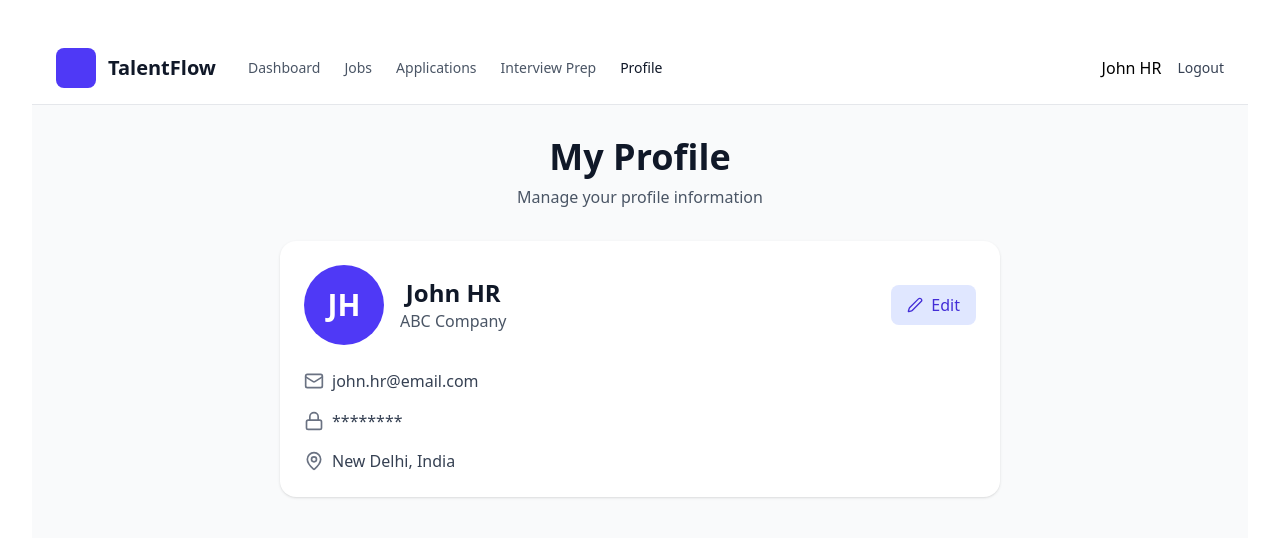
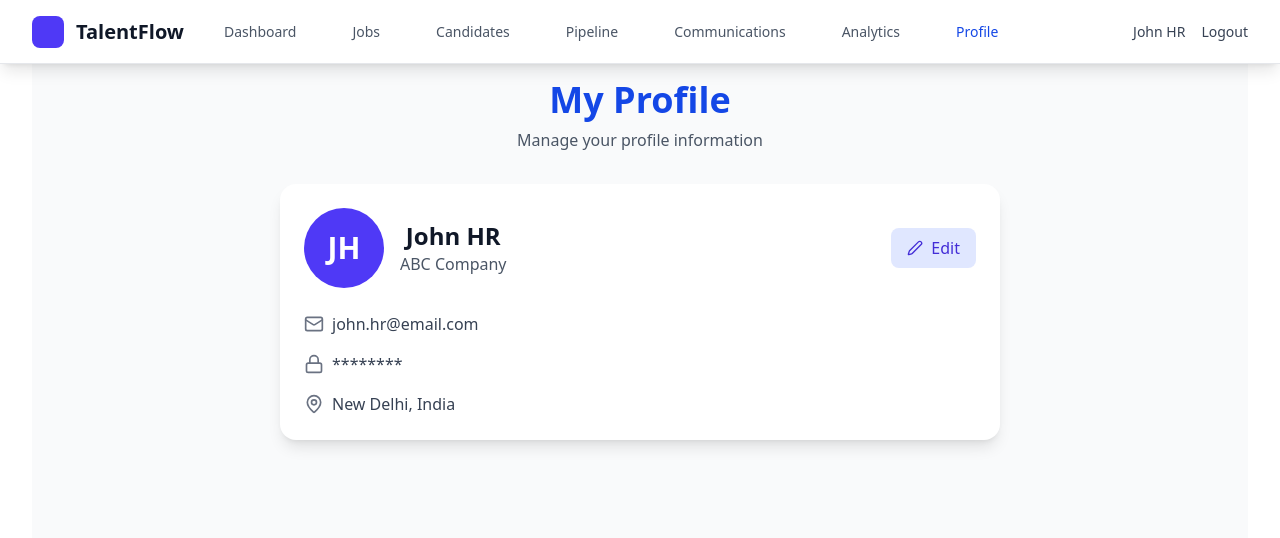
Before and after one commit to 22f1000288/soft-engg-project-sep-2025-se-SEP-team_6, a React (Vite) app in the folder hrms-project/: page /hr-profile in a window 1280 px wide. Shown: the top 538 px of the page. Built offline with nearby package versions, Linux system fonts and the light colour scheme.

Commit message:
Routing issue Fixed and HR Profile added in Navbar

```diff
--- a/hrms-project/src/App.jsx
+++ b/hrms-project/src/App.jsx
@@ -38,7 +38,7 @@ function App() {
         <Route path="/candidate-applications" element={<CandidateApplications />} />
         <Route path="/interview-prep" element={<InterviewPrep />} />
         <Route path="/kanban-board" element={<KanbanBoard />} />
-        <Route path="/profile" element={<CandidateProfilePage />} />
+        <Route path="/candidate-profile" element={<CandidateProfilePage />} />
         <Route path="/hr-profile" element={<HRProfilePage />} />
       </Routes>
     </Router>
--- a/hrms-project/src/components/CandidateNavbar.jsx
+++ b/hrms-project/src/components/CandidateNavbar.jsx
@@ -15,7 +15,7 @@ export default function CandidateNavbar({
     { label: "Jobs", to: "/candidate-jobs" },
     { label: "Applications", to: "/candidate-applications" },
     { label: "Interview Prep", to: "/interview-prep" },
-    { label: "Profile", to: "/profile" },
+    { label: "Profile", to: "/candidate-profile" },
   ],
   userName = "Pralhad Singh",
   brand = { title: "TalentFlow" },
--- a/hrms-project/src/components/CandidateProfile.jsx
+++ b/hrms-project/src/components/CandidateProfile.jsx
@@ -44,7 +44,7 @@ export default function CandidateProfilePage(props) {
           <p className="text-gray-600">Manage your profile information</p>
         </div>
 
-        <div className="bg-white rounded-2xl p-6 shadow-sm space-y-6">
+        <div className="bg-white rounded-2xl p-6 shadow-lg space-y-6">
           {/* Personal Info */}
           {!isEditing ? (
             <>
--- a/hrms-project/src/components/HRNavbar.jsx
+++ b/hrms-project/src/components/HRNavbar.jsx
@@ -12,6 +12,7 @@ export default function Navbar({
     { label: "Pipeline", to: "/kanban-board" },
     { label: "Communications", to: "/communications" },
     { label: "Analytics", to: "/analytics" },
+    { label: "Profile", to: "/hr-profile" }
     // { label: "Schedule", to: "/schedule" },
   ],
   userName = "User",
--- a/hrms-project/src/components/HRProfile.jsx
+++ b/hrms-project/src/components/HRProfile.jsx
@@ -1,5 +1,6 @@
 import React, { useState } from 'react';
 import { User, Mail, Lock, Edit2, Calendar, MapPin } from 'lucide-react';
+import HRNavbar from '../components/HRNavbar';
 
 // Mock profile data (replace with props or API response)
 const initialProfile = {
@@ -28,53 +29,19 @@ export default function HRProfilePage(props) {
     setIsEditing(false);
   };
 
-  // Navigation logic (mimics dashboard)
-  const navItems = ['Dashboard', 'Jobs', 'Applications', 'Interview Prep', 'Profile'];
-  const [activeTab, setActiveTab] = useState('Profile');
-
   return (
     <div className="min-h-screen bg-gray-50">
       {/* Header */}
-      <header className="bg-white border-b border-gray-200 px-6 py-4">
-        <div className="max-w-7xl mx-auto flex items-center justify-between">
-          <div className="flex items-center gap-8">
-            <div className="flex items-center gap-3">
-              <div className="w-10 h-10 bg-indigo-600 rounded-lg"></div>
-              <span className="text-xl font-semibold text-gray-900">TalentFlow</span>
-            </div>
-            <nav className="flex gap-6">
-              {navItems.map((item) => (
-                <button
-                  key={item}
-                  onClick={() => setActiveTab(item)}
-                  className={`text-sm font-medium transition ${
-                    activeTab === item
-                      ? 'text-gray-900'
-                      : 'text-gray-600 hover:text-gray-900'
-                  }`}
-                >
-                  {item}
-                </button>
-              ))}
-            </nav>
-          </div>
-          <div className="flex items-center gap-4">
-            <div>{profile.name}</div>
-            <div className="flex items-center gap-2">
-              <span onClick={() => props.handleLogout?.()} className="text-sm text-gray-700 cursor-pointer">Logout</span>
-            </div>
-          </div>
-        </div>
-      </header>
+      <HRNavbar userName={props?.userName || "John HR"} />
 
       {/* Main Profile Content */}
-      <main className="max-w-3xl mx-auto px-6 py-8">
+      <main className="max-w-3xl mx-auto px-6 py-12">
         <div className="mb-8">
-          <h1 className="text-4xl font-bold text-gray-900 mb-2">My Profile</h1>
+          <h1 className="text-4xl font-bold text-blue-700 mb-2">My Profile</h1>
           <p className="text-gray-600">Manage your profile information</p>
         </div>
 
-        <div className="bg-white rounded-2xl p-6 shadow-sm space-y-6">
+        <div className="bg-white rounded-2xl p-6 shadow-lg space-y-6">
           {/* Personal Info */}
           {!isEditing ? (
             <>
--- a/hrms-project/src/pages/LoginPage.jsx
+++ b/hrms-project/src/pages/LoginPage.jsx
@@ -1,165 +1,184 @@
-import React, { useState, useEffect } from 'react';
-import { User, Briefcase, Shield, Mail, Lock, Eye, EyeOff, CheckCircle, Clock, XCircle } from 'lucide-react';
-import AdminDashboard from './AdminDashboard';
-import HRDashboard from './HRDashboard';
-import CandidateDashboard from './CandidateDashboard';
+import React, { useState, useEffect } from "react";
+import {
+  User,
+  Briefcase,
+  Shield,
+  Mail,
+  Lock,
+  Eye,
+  EyeOff,
+  CheckCircle,
+  Clock,
+  XCircle,
+} from "lucide-react";
 import { useNavigate } from "react-router-dom";
 
 const AuthSystem = () => {
   const [isLogin, setIsLogin] = useState(true);
-  const [userRole, setUserRole] = useState('admin');
+  const [userRole, setUserRole] = useState("admin");
   const [showPassword, setShowPassword] = useState(false);
-  const [loggedInUser, setLoggedInUser] = useState(null);
+  const [_loggedInUser, setLoggedInUser] = useState(null);
+  const navigate = useNavigate();
 
-
-  const [users, setUsers] = useState([]);
+  const [_users, setUsers] = useState([]);
 
   useEffect(() => {
-    fetch('http://localhost:8000/users')
-      .then(res => res.json())
-      .then(data => setUsers(data));
-  },[])
+    fetch("http://localhost:8000/users")
+      .then((res) => res.json())
+      .then((data) => setUsers(data));
+  }, []);
 
-
-  const [applications, setApplications] = useState([]);
+  const [_applications, setApplications] = useState([]);
 
   useEffect(() => {
-    fetch('http://localhost:8000/applications')
-      .then(res => res.json())
-      .then(data => setApplications(data));
-
-  },[])
-
-
+    fetch("http://localhost:8000/applications")
+      .then((res) => res.json())
+      .then((data) => setApplications(data));
+  }, []);
 
   const [formData, setFormData] = useState({
-    name: '',
-    email: '',
-    password: '',
-    confirmPassword: ''
+    name: "",
+    email: "",
+    password: "",
+    confirmPassword: "",
   });
 
-  const [error, setError] = useState('');
+  const [error, setError] = useState("");
 
   const handleInputChange = (e) => {
     setFormData({ ...formData, [e.target.name]: e.target.value });
-    setError('');
+    setError("");
   };
 
   const handleSubmit = async (e) => {
     e.preventDefault();
     if (!formData.email || !formData.password) {
-      setError('Please enter email and password');
+      setError("Please enter email and password");
       return;
     }
-    if(!formData.email.includes('@') && !formData.email.includes('.')) {
-      setError('Please enter a valid email');
-      setFormData({ name: '', email: '', password: '', confirmPassword: '' });
+    if (!formData.email.includes("@") && !formData.email.includes(".")) {
+      setError("Please enter a valid email");
+      setFormData({ name: "", email: "", password: "", confirmPassword: "" });
       return;
     }
-    setError('');
+    setError("");
 
     if (isLogin) {
       try {
-        const response = await fetch('http://localhost:8000/login', {
-          method: 'POST',
-          headers: { 'Content-Type': 'application/json' },
-          body: JSON.stringify({ email: formData.email, password: formData.password }),
+        const response = await fetch("http://localhost:8000/login", {
+          method: "POST",
+          headers: { "Content-Type": "application/json" },
+          body: JSON.stringify({
+            email: formData.email,
+            password: formData.password,
+          }),
         });
         if (!response.ok) {
           // empty the email and password fields
-          setFormData({ name: '', email: '', password: '', confirmPassword: '' });
-          throw new Error('Invalid email or password');
+          setFormData({
+            name: "",
+            email: "",
+            password: "",
+            confirmPassword: "",
+          });
+          throw new Error("Invalid email or password");
         }
         const data = await response.json();
         setLoggedInUser(data.user);
         setUserRole(data.user.role);
-        setFormData({ name: '', email: '', password: '', confirmPassword: '' });
+        setFormData({ name: "", email: "", password: "", confirmPassword: "" });
+
+        // navigate to role-specific dashboard
+
+        if (data?.user?.role === "hr") navigate("/hr-dashboard");
+        else if (data?.user?.role === "admin") navigate("/admin-dashboard");
+        else navigate("/candidate-dashboard");
       } catch (err) {
         setError(err.message);
       }
     } else {
       if (formData.password !== formData.confirmPassword) {
-        setError('Passwords do not match');
+        setError("Passwords do not match");
         return;
       }
       if (formData.password.length < 6) {
-        setError('Password must be at least 6 characters');
+        setError("Password must be at least 6 characters");
         return;
       }
 
       try {
-        const response = await fetch('http://localhost:8000/signup', {
-          method: 'POST',
-          headers: { 'Content-Type': 'application/json' },
+        const response = await fetch("http://localhost:8000/signup", {
+          method: "POST",
+          headers: { "Content-Type": "application/json" },
           body: JSON.stringify({
             name: formData.name,
             email: formData.email,
             password: formData.password,
-            role: userRole
+            role: userRole,
           }),
         });
         if (!response.ok) {
           const data = await response.json();
-          throw new Error(data.detail || 'Signup failed');
+          throw new Error(data.detail || "Signup failed");
         }
         const data = await response.json();
         setLoggedInUser(data.user);
         setUserRole(data.user.role);
-        setFormData({ name: '', email: '', password: '', confirmPassword: '' });
+        setFormData({ name: "", email: "", password: "", confirmPassword: "" });
+        // navigate after signup as well
+        if (data?.user?.role === "hr") navigate("/hr-dashboard");
+        else if (data?.user?.role === "admin") navigate("/admin-dashboard");
+        else navigate("/candidate-dashboard");
       } catch (err) {
         setError(err.message);
       }
     }
   };
 
-
-
-
   const getRoleIcon = (role) => {
-    switch(role) {
-      case 'admin': return <Shield className="w-5 h-5" />;
-      case 'hr': return <Briefcase className="w-5 h-5" />;
-      case 'candidate': return <User className="w-5 h-5" />;
-      default: return <User className="w-5 h-5" />;
+    switch (role) {
+      case "admin":
+        return <Shield className="w-5 h-5" />;
+      case "hr":
+        return <Briefcase className="w-5 h-5" />;
+      case "candidate":
+        return <User className="w-5 h-5" />;
+      default:
+        return <User className="w-5 h-5" />;
     }
   };
 
-  const getStatusBadge = (status) => {
+  const _getStatusBadge = (status) => {
     const configs = {
-      'pending': { color: 'bg-gray-100 text-gray-700', icon: <Clock className="w-4 h-4" /> },
-      'under-review': { color: 'bg-blue-100 text-blue-700', icon: <Clock className="w-4 h-4" /> },
-      'approved': { color: 'bg-green-100 text-green-700', icon: <CheckCircle className="w-4 h-4" /> },
-      'rejected': { color: 'bg-red-100 text-red-700', icon: <XCircle className="w-4 h-4" /> }
+      pending: {
+        color: "bg-gray-100 text-gray-700",
+        icon: <Clock className="w-4 h-4" />,
+      },
+      "under-review": {
+        color: "bg-blue-100 text-blue-700",
+        icon: <Clock className="w-4 h-4" />,
+      },
+      approved: {
+        color: "bg-green-100 text-green-700",
+        icon: <CheckCircle className="w-4 h-4" />,
+      },
+      rejected: {
+        color: "bg-red-100 text-red-700",
+        icon: <XCircle className="w-4 h-4" />,
+      },
     };
-    const config = configs[status] || configs['pending'];
+    const config = configs[status] || configs["pending"];
     return (
-      <span className={`inline-flex items-center gap-1 px-3 py-1 rounded-full text-sm font-medium ${config.color}`}>
+      <span
+        className={`inline-flex items-center gap-1 px-3 py-1 rounded-full text-sm font-medium ${config.color}`}
+      >
         {config.icon}
-        {status.replace('-', ' ')}
+        {status.replace("-", " ")}
       </span>
     );
   };
 
-
-  const renderDashboard = () => {
-    if (!loggedInUser) return null;
-
-    return (
-      <div className="min-h-screen bg-gray-50 p-2">
-
-
-          {loggedInUser.role === 'admin' && <AdminDashboard users={users} applications={applications} getRoleIcon={getRoleIcon} setLoggedInUser={setLoggedInUser} setFormData={setFormData}  />}
-          {loggedInUser.role === 'hr' && <HRDashboard applications={applications} getStatusBadge={getStatusBadge} setLoggedInUser={setLoggedInUser} setFormData={setFormData}/>}
-          {loggedInUser.role === 'candidate' && <CandidateDashboard applications={applications} loggedInUser={loggedInUser} getStatusBadge={getStatusBadge} setLoggedInUser={setLoggedInUser} setFormData={setFormData}/>}
-
-      </div>
-    );
-  };
-
-  if (loggedInUser) {
-    return renderDashboard();
-  }
+  // Note: navigation will redirect to the appropriate dashboard route after login/signup
 
   return (
     <div className="min-h-screen bg-gradient-to-br from-blue-50 via-white to-purple-50 flex items-center justify-center p-4">
@@ -167,30 +186,34 @@ const AuthSystem = () => {
         <div className="bg-white rounded-2xl shadow-xl p-8">
           <div className="text-center mb-8">
             <h1 className="text-3xl font-bold text-gray-800 mb-2">
-              {isLogin ? 'Welcome Back' : 'Create Account'}
+              {isLogin ? "Welcome Back" : "Create Account"}
             </h1>
             <p className="text-gray-600">
-              {isLogin ? 'Sign in to your account' : 'Sign up to get started'}
+              {isLogin ? "Sign in to your account" : "Sign up to get started"}
             </p>
           </div>
 
           {!isLogin && (
             <div className="mb-6">
-              <label className="block text-sm font-medium text-gray-700 mb-3">Select Role</label>
+              <label className="block text-sm font-medium text-gray-700 mb-3">
+                Select Role
+              </label>
               <div className="grid grid-cols-2 gap-3">
-                {['candidate', 'hr'].map(role => (
+                {["candidate", "hr"].map((role) => (
                   <button
                     key={role}
                     type="button"
                     onClick={() => setUserRole(role)}
                     className={`flex flex-col items-center justify-center p-3 rounded-lg border-2 transition-all ${
                       userRole === role
-                        ? 'border-blue-500 bg-blue-50 text-blue-700'
-                        : 'border-gray-200 hover:border-gray-300'
+                        ? "border-blue-500 bg-blue-50 text-blue-700"
+                        : "border-gray-200 hover:border-gray-300"
                     }`}
                   >
                     {getRoleIcon(role)}
-                    <span className="text-xs mt-2 font-medium capitalize">{role}</span>
+                    <span className="text-xs mt-2 font-medium capitalize">
+                      {role}
+                    </span>
                   </button>
                 ))}
               </div>
@@ -200,7 +223,9 @@ const AuthSystem = () => {
           <div className="space-y-4">
             {!isLogin && (
               <div>
-                <label className="block text-sm font-medium text-gray-700 mb-2">Full Name</label>
+                <label className="block text-sm font-medium text-gray-700 mb-2">
+                  Full Name
+                </label>
                 <div className="relative">
                   <User className="absolute left-3 top-1/2 transform -translate-y-1/2 text-gray-400 w-5 h-5" />
                   <input
@@ -217,7 +242,9 @@ const AuthSystem = () => {
             )}
 
             <div>
-              <label className="block text-sm font-medium text-gray-700 mb-2">Email</label>
+              <label className="block text-sm font-medium text-gray-700 mb-2">
+                Email
+              </label>
               <div className="relative">
                 <Mail className="absolute left-3 top-1/2 transform -translate-y-1/2 text-gray-400 w-5 h-5" />
                 <input
@@ -233,11 +260,13 @@ const AuthSystem = () => {
             </div>
 
             <div>
-              <label className="block text-sm font-medium text-gray-700 mb-2">Password</label>
+              <label className="block text-sm font-medium text-gray-700 mb-2">
+                Password
+              </label>
               <div className="relative">
                 <Lock className="absolute left-3 top-1/2 transform -translate-y-1/2 text-gray-400 w-5 h-5" />
                 <input
-                  type={showPassword ? 'text' : 'password'}
+                  type={showPassword ? "text" : "password"}
                   name="password"
                   value={formData.password}
                   onChange={handleInputChange}
@@ -250,18 +279,24 @@ const AuthSystem = () => {
                   onClick={() => setShowPassword(!showPassword)}
                   className="absolute right-3 top-1/2 transform -translate-y-1/2 text-gray-400 hover:text-gray-600"
                 >
-                  {showPassword ? <EyeOff className="w-5 h-5" /> : <Eye className="w-5 h-5" />}
+                  {showPassword ? (
+                    <EyeOff className="w-5 h-5" />
+                  ) : (
+                    <Eye className="w-5 h-5" />
+                  )}
                 </button>
               </div>
             </div>
 
             {!isLogin && (
               <div>
-                <label className="block text-sm font-medium text-gray-700 mb-2">Confirm Password</label>
+                <label className="block text-sm font-medium text-gray-700 mb-2">
+                  Confirm Password
+                </label>
                 <div className="relative">
                   <Lock className="absolute left-3 top-1/2 transform -translate-y-1/2 text-gray-400 w-5 h-5" />
                   <input
-                    type={showPassword ? 'text' : 'password'}
+                    type={showPassword ? "text" : "password"}
                     name="confirmPassword"
                     value={formData.confirmPassword}
                     onChange={handleInputChange}
@@ -269,7 +304,6 @@ const AuthSystem = () => {
                     placeholder="Confirm your password"
                     required
                   />
-
                 </div>
               </div>
             )}
@@ -284,7 +318,7 @@ const AuthSystem = () => {
               onClick={handleSubmit}
               className="w-full py-3 bg-gradient-to-r from-blue-500 to-blue-600 text-white rounded-lg font-semibold hover:from-blue-600 hover:to-blue-700 transition-all shadow-lg hover:shadow-xl"
             >
-              {isLogin ? 'Sign In' : 'Sign Up'}
+              {isLogin ? "Sign In" : "Sign Up"}
             </button>
           </div>
 
@@ -292,20 +326,33 @@ const AuthSystem = () => {
             <button
               onClick={() => {
                 setIsLogin(!isLogin);
-                setError('');
-                setFormData({ name: '', email: '', password: '', confirmPassword: '' });
+                setError("");
+                setFormData({
+                  name: "",
+                  email: "",
+                  password: "",
+                  confirmPassword: "",
+                });
               }}
               className="text-blue-600 hover:text-blue-700 font-medium"
             >
-              {isLogin ? "Don't have an account? Sign up" : 'Already have an account? Sign in'}
+              {isLogin
+                ? "Don't have an account? Sign up"
+                : "Already have an account? Sign in"}
             </button>
           </div>
 
           <div className="mt-6 p-4 bg-gray-50 rounded-lg">
-            <p className="text-xs text-gray-600 font-medium mb-2">Demo Credentials:</p>
-            <p className="text-xs text-gray-500">Admin: admin@company.com / admin123</p>
+            <p className="text-xs text-gray-600 font-medium mb-2">
+              Demo Credentials:
+            </p>
+            <p className="text-xs text-gray-500">
+              Admin: admin@company.com / admin123
+            </p>
             <p className="text-xs text-gray-500">HR: hr@company.com / hr123</p>
-            <p className="text-xs text-gray-500">Candidate: candidate@example.com / candidate123</p>
+            <p className="text-xs text-gray-500">
+              Candidate: candidate@example.com / candidate123
+            </p>
           </div>
         </div>
       </div>
```
Also changed, not shown: hrms-project/src/pages/Analytics.jsx (+0 -11 lines), hrms-project/src/pages/Candidates.jsx (+4 -4 lines), 1 other file (tests, documents, lock files or other folders).
